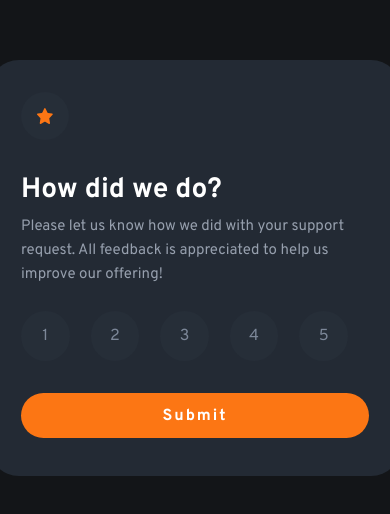
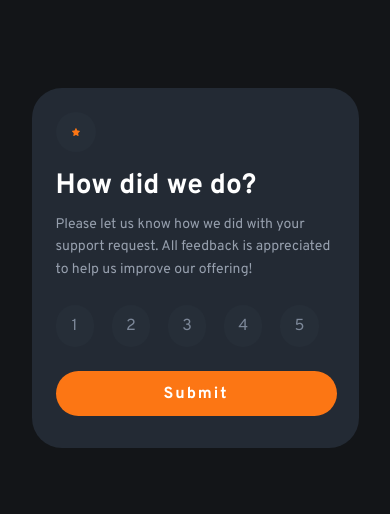
Before and after one commit to alexChachkhiani/interactive-rating-component, a React (Vite) app: page / in a window 390 px wide. Shown: the part 154-668 px from the top of the page. Built offline with nearby package versions, Linux system fonts and the light colour scheme.

Commit message:
add: responsive design for rate page

```diff
--- a/src/components/Rate/Rate.css
+++ b/src/components/Rate/Rate.css
@@ -38,7 +38,8 @@ p {
 .button-container {
   display: flex;
   flex-direction: row;
-  padding-top: 24px;
+  margin-top: 24px;
+  margin-bottom: 32px;
 }
 
 .rate-button {
@@ -64,7 +65,6 @@ p {
 .submit {
   width: 100%;
   height: 45px;
-  margin-top: 32px;
   border: none;
   border-radius: 22.5px;
   background-color: #fc7614;
@@ -79,3 +79,35 @@ p {
   color: #fc7614;
   transition: background 0.25s linear;
 }
+
+@media only screen and (max-width: 450px) {
+  .rate-container {
+    width: 327px;
+    height: 360px;
+    padding: 24px 22px 32px 24px;
+  }
+
+  .oval {
+    width: 40px;
+    height: 40px;
+    margin-bottom: 16px;
+  }
+
+  .h1-container {
+    margin-bottom: 10px;
+  }
+
+  p {
+    font-size: 14px;
+  }
+
+  .button-container {
+    margin-bottom: 24px;
+  }
+
+  .rate-button {
+    width: 42px;
+    height: 42px;
+    margin-right: 18px;
+  }
+}
```
